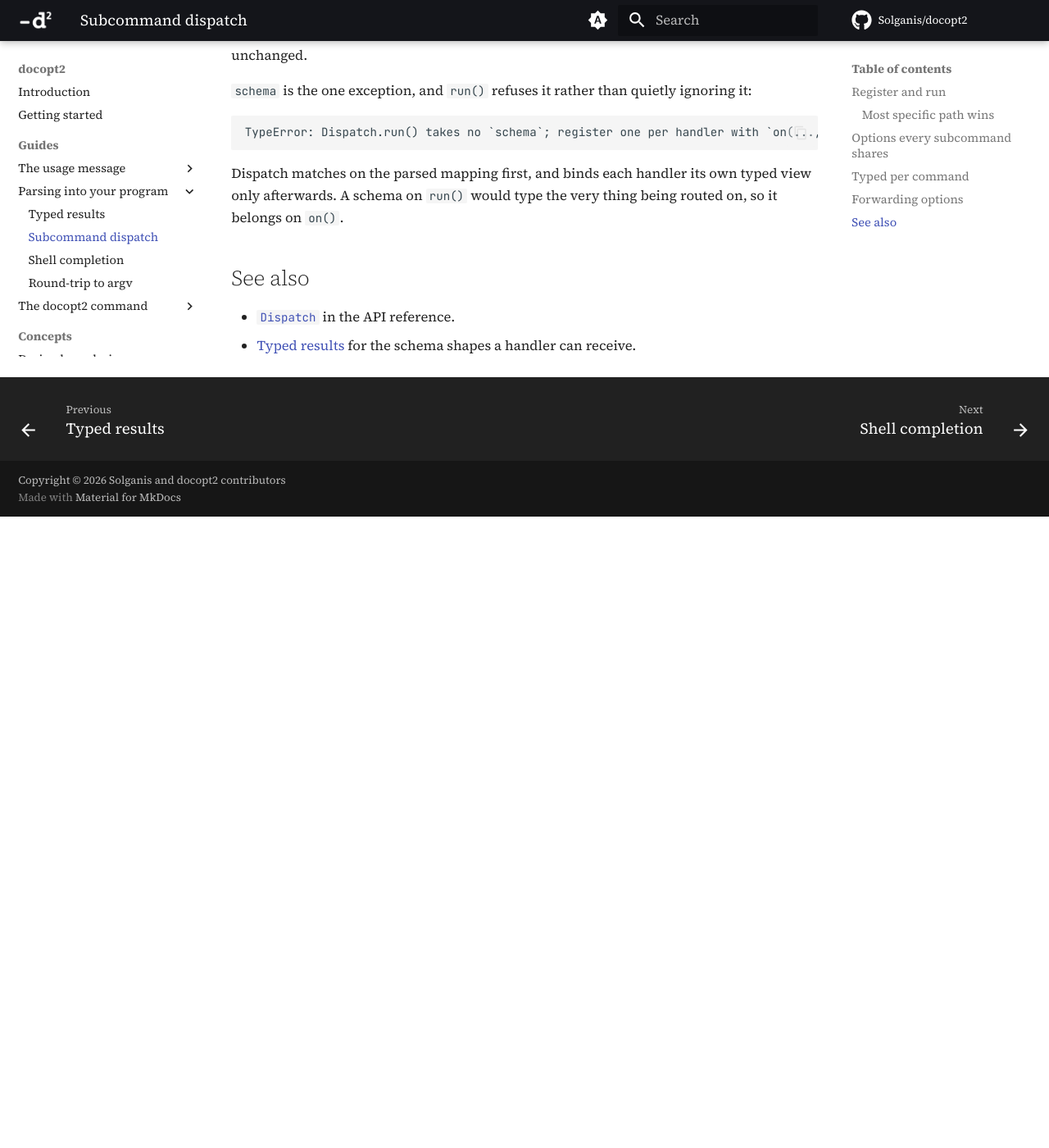
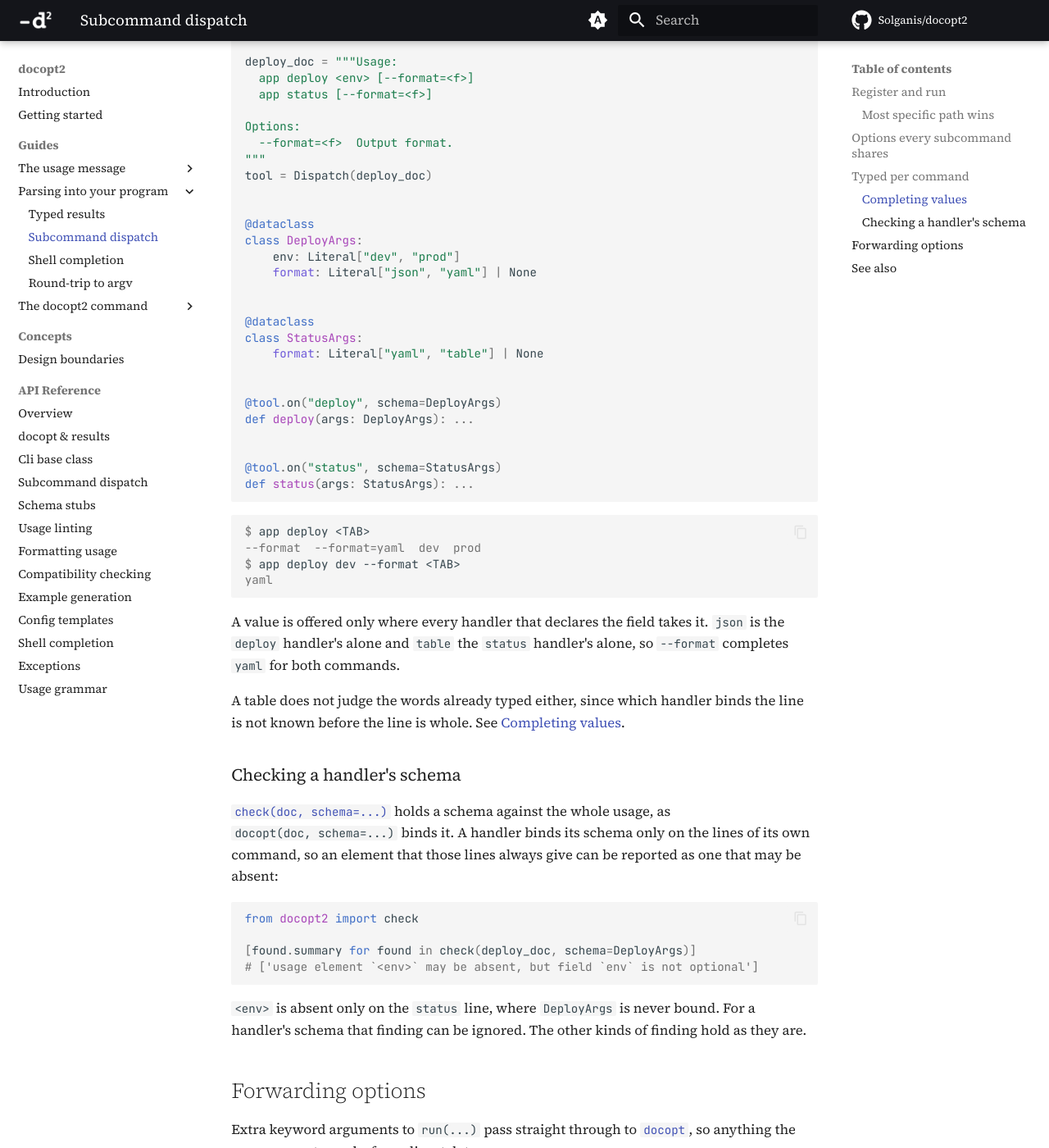
Before and after one commit to Solganis/docopt2, an MkDocs documentation site: the page built from docs/guides/dispatch.md, in a window 1280 px wide and 1400 px high, scrolled down 5051 px. Shown: the whole window at 82% size. Built offline with MkDocs 1.6.1 and Material for MkDocs 9.7.7, drawn with Linux system fonts in a browser that asks for light colours; comment, search, counter and statistics services are not loaded; before the commit the page ends 5681 px from its top, so only the background shows below that; some of the changed text lies outside the part shown.

Commit message:
docs: describe value completion and the schema check in the README and guides

````diff
--- a/docs/guides/dispatch.md
+++ b/docs/guides/dispatch.md
@@ -221,6 +221,75 @@ coerced to the declared field type.
 See [Typed results](typed-results.md) for the full key-to-field mapping, and the four schema shapes a handler
 can receive.
 
+### Completing values
+
+A table answers a shell's completion request itself, and the schemas of its handlers say which values there
+are. Take two commands that share an option:
+
+```python
+from dataclasses import dataclass
+from typing import Literal
+
+from docopt2 import Dispatch
+
+deploy_doc = """Usage:
+  app deploy <env> [--format=<f>]
+  app status [--format=<f>]
+
+Options:
+  --format=<f>  Output format.
+"""
+tool = Dispatch(deploy_doc)
+
+
+@dataclass
+class DeployArgs:
+    env: Literal["dev", "prod"]
+    format: Literal["json", "yaml"] | None
+
+
+@dataclass
+class StatusArgs:
+    format: Literal["yaml", "table"] | None
+
+
+@tool.on("deploy", schema=DeployArgs)
+def deploy(args: DeployArgs): ...
+
+
+@tool.on("status", schema=StatusArgs)
+def status(args: StatusArgs): ...
+```
+
+```console
+$ app deploy <TAB>
+--format  --format=yaml  dev  prod
+$ app deploy dev --format <TAB>
+yaml
+```
+
+A value is offered only where every handler that declares the field takes it. `json` is the `deploy`
+handler's alone and `table` the `status` handler's alone, so `--format` completes `yaml` for both commands.
+
+A table does not judge the words already typed either, since which handler binds the line is not known
+before the line is whole. See [Completing values](completion.md#completing-values).
+
+### Checking a handler's schema
+
+[`check(doc, schema=...)`](check.md#checking-a-schema) holds a schema against the whole usage, as
+`docopt(doc, schema=...)` binds it. A handler binds its schema only on the lines of its own command, so an
+element that those lines always give can be reported as one that may be absent:
+
+```python
+from docopt2 import check
+
+[found.summary for found in check(deploy_doc, schema=DeployArgs)]
+# ['usage element `<env>` may be absent, but field `env` is not optional']
+```
+
+`<env>` is absent only on the `status` line, where `DeployArgs` is never bound. For a handler's schema
+that finding can be ignored. The other kinds of finding hold as they are.
+
 ## Forwarding options
 
 Extra keyword arguments to `run(...)` pass straight through to [`docopt`](../reference/docopt.md), so
````
Also changed, not shown: README.md (+6 -2 lines), docs/guides/check.md (+3 -0 lines), docs/index.md (+2 -1 lines).
